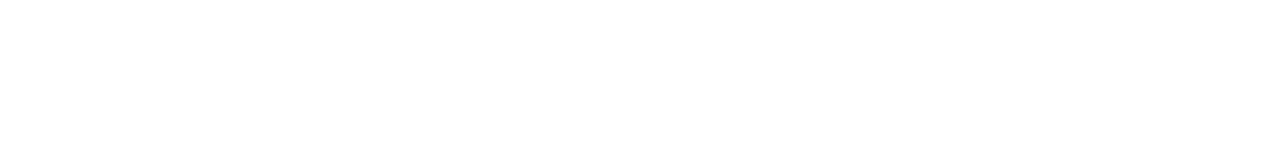
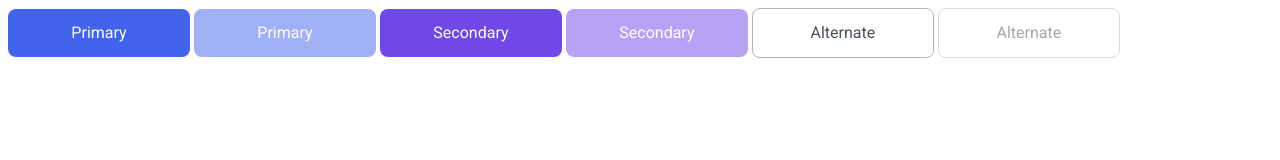
Before and after one commit to js-tasks-ru/htmlcss-20210114_alexdrajuk, a website: page 03-lection1/01-button/index.html in a window 1280 px wide. Drawn offline with Linux system fonts and the light colour scheme.

Commit message:
03-lection1 01-button solution

```diff
--- a/03-lection1/01-button/button.css
+++ b/03-lection1/01-button/button.css
@@ -1 +1,67 @@
 /* Стилизация кнопки */
+.button {
+    box-sizing: border-box;
+    display: inline-block;
+    text-align: center;
+    text-decoration: none;
+    min-width: 182px;
+    padding: 15px;
+    border: 0;
+    border-radius: 8px;
+    font-size: 16px;
+    line-height: 1.1;
+    vertical-align: middle;
+}
+
+.button:hover {
+    cursor: pointer;
+}
+
+.button:disabled {
+    opacity: 0.5;
+    pointer-events: none;
+    cursor: not-allowed;
+}
+
+.button_primary {
+    background-color: #4263EB;
+    color: #fff;
+    transition: background 200ms ease-in-out;
+}
+
+.button_primary:hover {
+    background-color: #2342C0;
+}
+
+.button_primary:disabled {
+    background-color: #4263EB;
+}
+
+.button_secondary {
+    background-color: #7048E8;
+    color: #fff;
+    transition: background 200ms ease-in-out;
+}
+
+.button_secondary:hover {
+    background-color: #5028C6;
+}
+
+.button_secondary :disabled{
+    background-color: #fff;
+}
+
+.button_alternate {
+    background-color: #fff;
+    color: #495057;
+    border: 1px solid #ACB5BD;
+    transition: border-color 200ms ease-in-out;
+}
+
+.button_alternate:hover {
+    border-color: #212429;
+}
+
+.button_alternate :disabled{
+    background-color: #fff;
+}
--- a/03-lection1/01-button/index.html
+++ b/03-lection1/01-button/index.html
@@ -6,6 +6,11 @@
         <link rel="stylesheet" href="./button.css">
     </head>
     <body>
-
+        <button class="button button_primary">Primary</button>
+        <button class="button button_primary" disabled>Primary</button>
+        <button class="button button_secondary">Secondary</button>
+        <button class="button button_secondary" disabled>Secondary</button>
+        <button class="button button_alternate">Alternate</button>
+        <button class="button button_alternate" disabled>Alternate</button>
     </body>
 </html>
```
